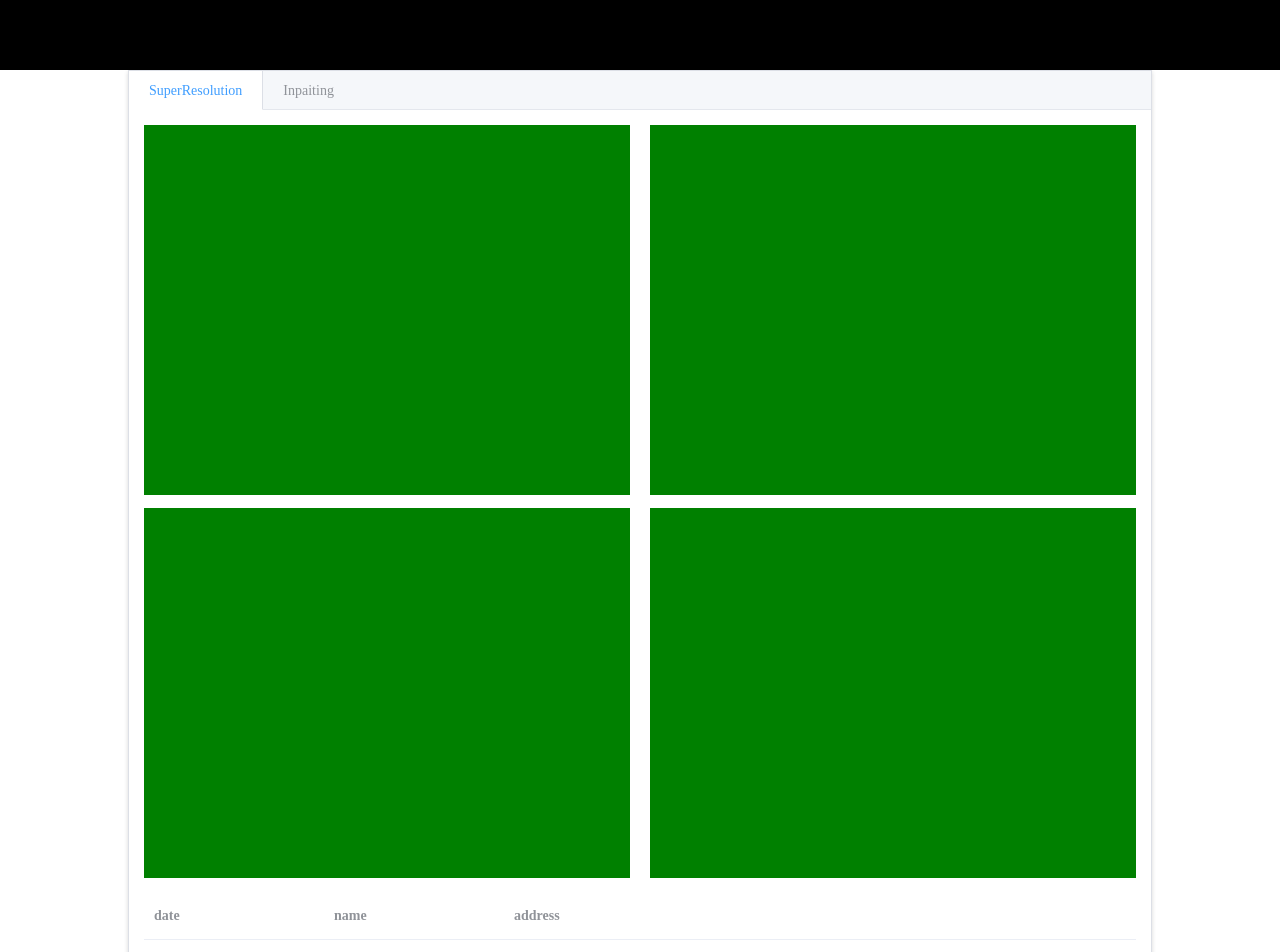
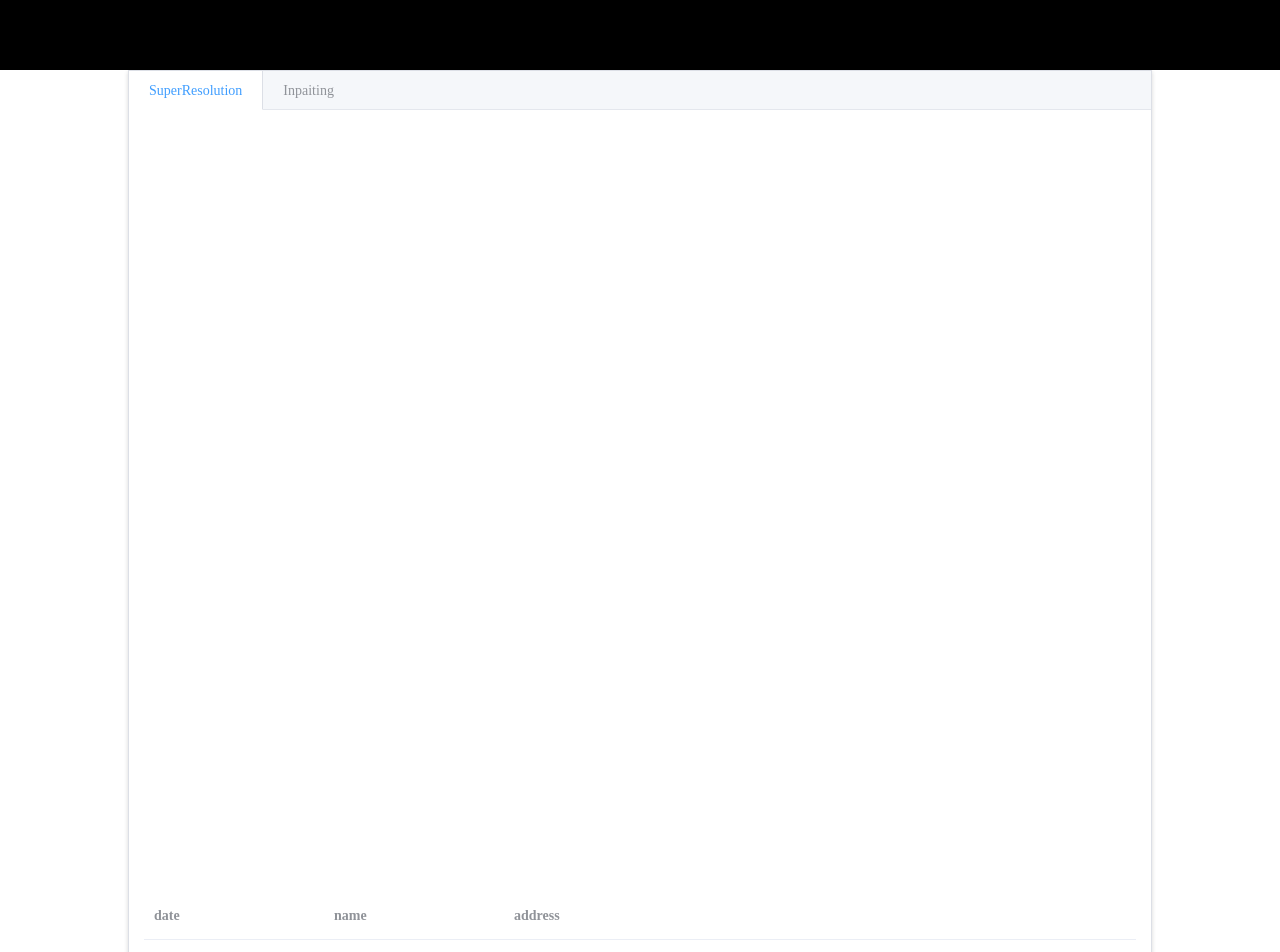
Before and after one commit to Hydrageno/gexplore, a Vue app: page / in a window 1280 px wide. Shown: the top 952 px of the page. Built offline with nearby package versions, Linux system fonts and the light colour scheme.

Commit message:
re: remove useless div container for img work-area

```diff
--- a/src/components/function-unit/SuperResolution.vue
+++ b/src/components/function-unit/SuperResolution.vue
@@ -2,19 +2,11 @@
     <div class="superResolutionWorkingArea">
         <pre-img class="preImgSRArea"></pre-img>
         <div class="interval"></div>
-        <div class="resultImgSRArea">
-            <result-img></result-img>
-        </div>
-        <div class="paintImgSRArea">
-            <paint-img></paint-img>
-        </div>
+        <result-img class="resultImgSRArea"></result-img>
+        <paint-img class="paintImgSRArea"></paint-img>
         <div class="interval"></div>
-        <div class="maskImgSRArea">
-            <mask-img></mask-img>
-        </div>
-        <div class="imgExapleContainerSRArea">
-            <img-exaple-container></img-exaple-container>
-        </div>
+        <mask-img class="maskImgSRArea"></mask-img>
+        <img-exaple-container class="imgExapleContainerSRArea"></img-exaple-container>
     </div>
 </template>
 
@@ -57,13 +49,14 @@ export default{
     @imgAreaHeight: 37%;  // each img area height
     @imgCrossIntervalHeight: 1%;  // each interval under img area
     .preImgSRArea, .resultImgSRArea, .paintImgSRArea, .maskImgSRArea{
-        width: @imgAreaWidth;
+        width: @imgAreaWidth - 1%;
         height: @imgAreaHeight;
-        background-color: green;
+        background-color: white;
         margin-bottom: @imgCrossIntervalHeight;
+        box-sizing: border-box;
     }
     .interval{
-        width: 100% - @imgAreaWidth * 2;
+        width: 100% - @imgAreaWidth * 2 + 2%;
         height: @imgAreaHeight;
     }
     .imgExapleContainerSRArea{
```
